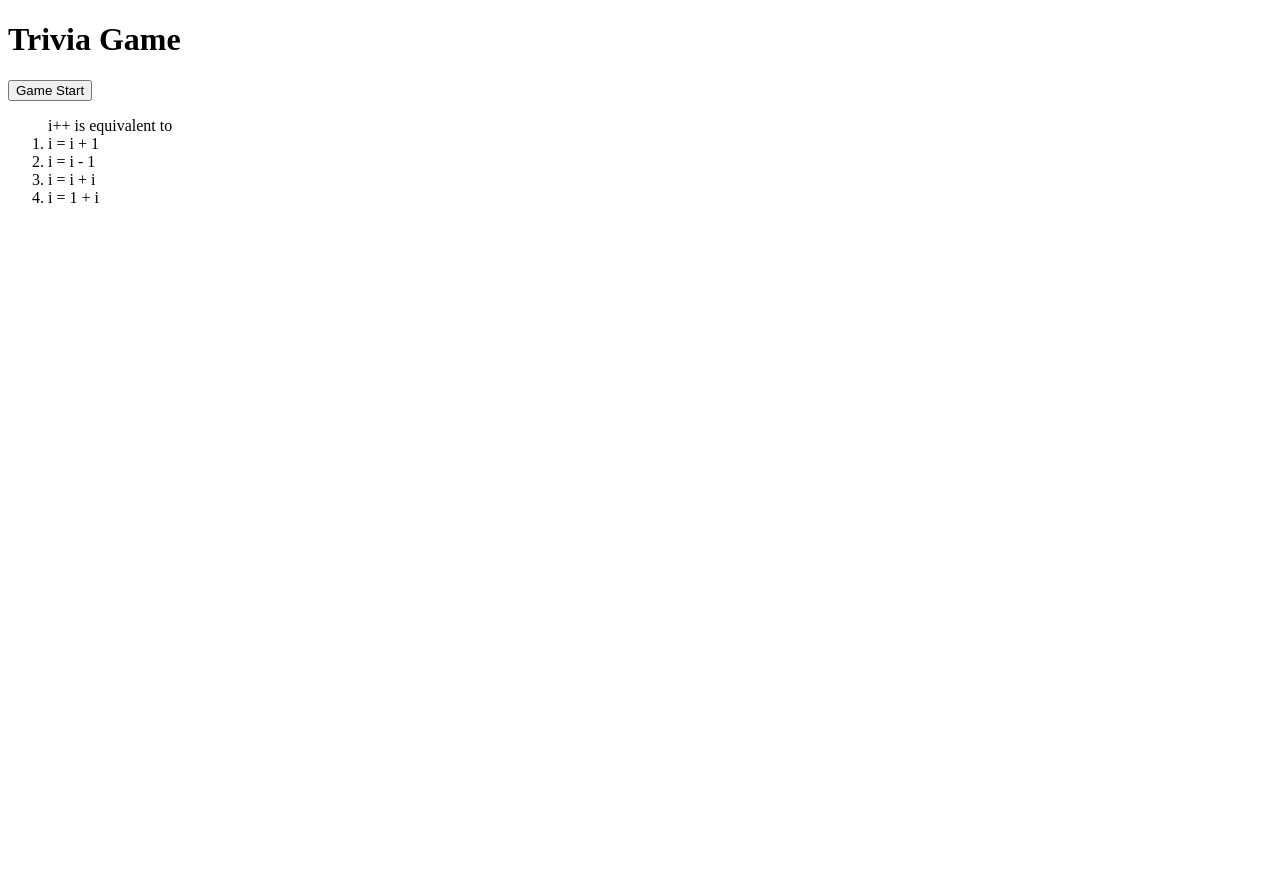
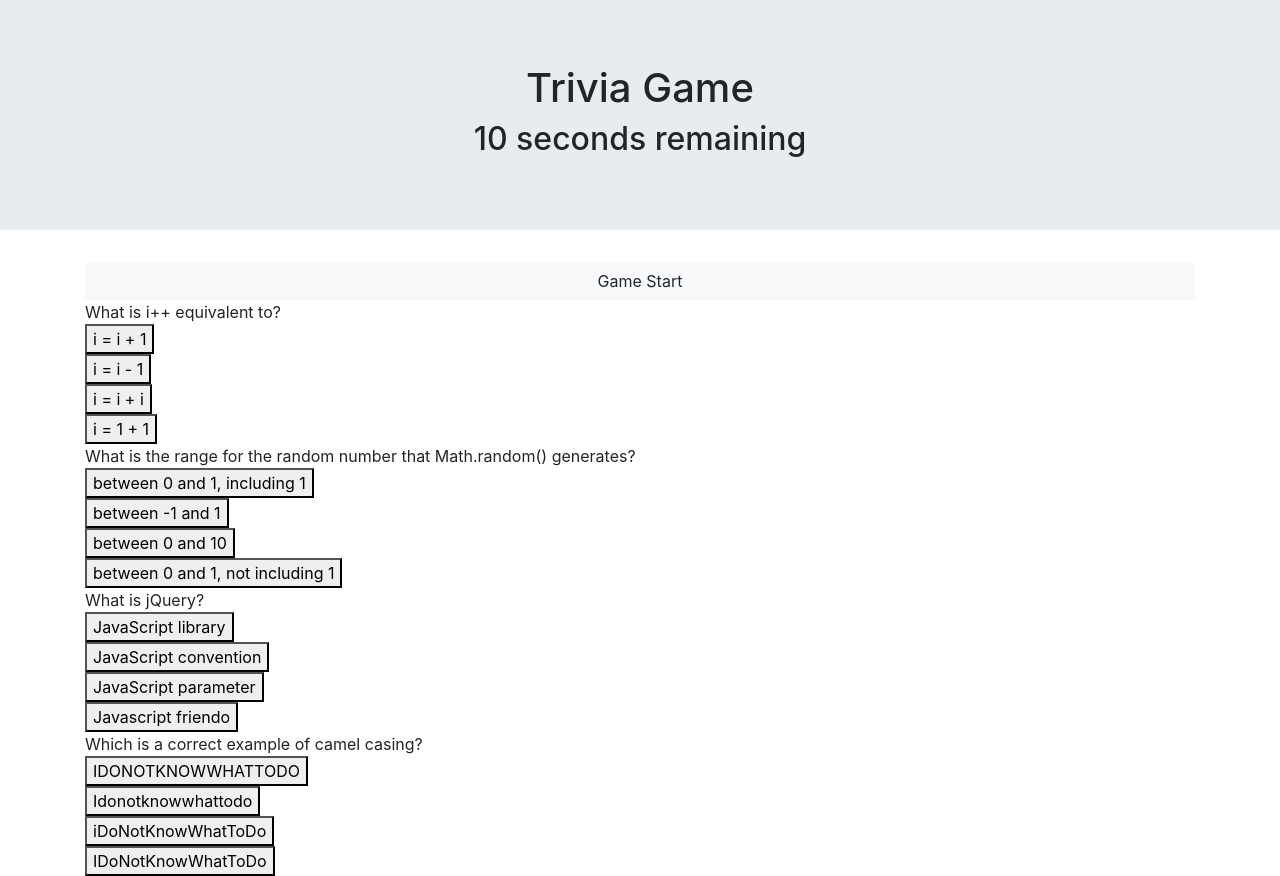
Before and after one commit to izeimai/TriviaGame, a plain HTML site: page index.html in a window 1280 px wide. Before the commit the page ends 800 px from the top, so only its background shows below. Drawn offline with nearby package versions, Linux system fonts and the light colour scheme.

Commit message:
The questions are now displaying in the window but need to work on timers

```diff
--- a/index.html
+++ b/index.html
@@ -4,45 +4,113 @@
 <head>
     <meta charset="UTF-8">
     <title>Trivia Game</title>
+    <!-- Bootstrap File -->
+    <link rel="stylesheet" href="https://maxcdn.bootstrapcdn.com/bootstrap/4.0.0/css/bootstrap.min.css">
+    <!-- My own CSS File-->
+    <link rel="stylesheet" href="assets/css/style.css">
+    <!-- jQuery -->
+    <script src="https://code.jquery.com/jquery.js"></script>
 </head>
 
 
 <body>
 
-    <h1>Trivia Game</h1>
+    <div class="jumbotron jumbotron-fluid text-center">
+        <h1>Trivia Game</h1>
+        <h2 id="timer"></h2>
+    </div>
+    <div class="container">
+        <div class="row">
+            <div class="col-md-12">
+                <button type="button" class="btn btn-light btn-block" id="startButton">Game Start</button>
+            </div>
+        </div>
+        <div class="row">
+            <div class="col-md-12">
+                <div id="questionDisplay"></div>
+                <div id="optionDisplay"></div>
+            </div>
+        </div>
+    </div>
 
-    <button id="startButton">Game Start</button>
-
-    <div class="container"></div>
-
-
-
-    <!-- jQuery -->
-    <script src="https://code.jquery.com/jquery.js"></script>
 
     <!-- Script -->
     <script type="text/javascript">
 
-        // Every multiple choice question is an array with question at index 0, followed by the four options, then the answer is in index 5
-        var quest1 = ["i++ is equivalent to", "i = i + 1", "i = i - 1", "i = i + i", "i = 1 + i", "i = i + 1"];
-        var quest2 = ["Math.random() generates a random number that is", "between 0 and 1, not including 1", "between -1 and 1", "between 0 and 10", "between 0-1, including 1", "between 0 and 1, not including 1"]
+        // Each multiple choice question is stored as a object in the array 'questions', with all the possible choices as 'options'
+        // Answer to each question is stored in the 'answer' property, gif image url is in 'gif'
+        var multipleChoiceQuiz = [
+            {
+                question: "What is i++ equivalent to?",
+                options: ["i = i + 1", "i = i - 1", "i = i + i", "i = 1 + 1"],
+                answer: "i = i + 1",
+                gif: "https://giphy.com/gifs/26BGIqWh2R1fi6JDa/html5"
+            },
+            {
+                question: "What is the range for the random number that Math.random() generates?",
+                options: ["between 0 and 1, including 1", "between -1 and 1", "between 0 and 10", "between 0 and 1, not including 1"],
+                answer: "between 0 and 1, not including 1",
+                gif: "https://giphy.com/gifs/vzO0Vc8b2VBLi/html5"
+            },
+            {
+                question: "What is jQuery?",
+                options: ["JavaScript library", "JavaScript convention", "JavaScript parameter", "Javascript friendo"],
+                answer: "JavaScript library",
+                gif: "https://giphy.com/gifs/3ov9jNziFTMfzSumAw/html5"
+            },
+            {
+                question: "Which is a correct example of camel casing?",
+                options: ["IDONOTKNOWWHATTODO", "Idonotknowwhattodo", "iDoNotKnowWhatToDo", "IDoNotKnowWhatToDo"],
+                answer: "iDoNotKnowWhatToDo",
+                gif: "https://giphy.com/gifs/349qKnoIBHK1i/html5"
+            }
 
-        // Adding a ordered list element, then appending it to the container
-        var listElement = document.createElement("ol");
-        $(".container").append(listElement);
+        ];
 
-        // Appending the question to the list
-        listElement.append(quest1[0]);
+        // variables for correct, wrong and unanswered question count
+        var numCorrect = 0;
+        var numWrong = 0;
+        var numUnanswered = 0;
+        var number = 30;
 
-        // Generating list item tags for each of the choices, excluding the answer
-        for (var i = 1; i < quest1.length - 1; i++) {
-            var listItem = document.createElement("li");
-            listItem.innerHTML = quest1[i];
-            listElement.append(listItem);
+        // function for counting down 30 seconds while the question displays
+        function countdown() {
+            number--;
+            console.log(number);
+            $('#timer').text(number + " seconds remaining");
+            if (number < 0) { //time ran out
+                stop();
+            }
         }
 
+        function stop() {
 
+        }
 
+        // Formats each question object in the multiple choice quiz array for displaying
+        $.each(multipleChoiceQuiz, function (i, val) {
+
+            // Create a empty div
+            var questionDiv = $("<div>");
+
+            // Appending the question
+            questionDiv.append(multipleChoiceQuiz[i].question + "<br>");
+
+            // taking out the array of options from the object and storing as variable optionArray
+            var optionArray = multipleChoiceQuiz[i].options;
+
+            // Generating buttons for each of the options
+            for (var j = 0; j < optionArray.length; j++) {
+                var button = document.createElement("button");
+                button.value = optionArray[j]; // Option is stored as a value attribute in button
+                button.innerHTML = optionArray[j]; // Option shows up as text on the button
+                questionDiv.append(button);
+                questionDiv.append("<br>"); // moves next button on new line
+            }
+            $("#questionDisplay").append(questionDiv);
+
+            setInterval(countdown, 1000)
+        });
 
 
 
```
